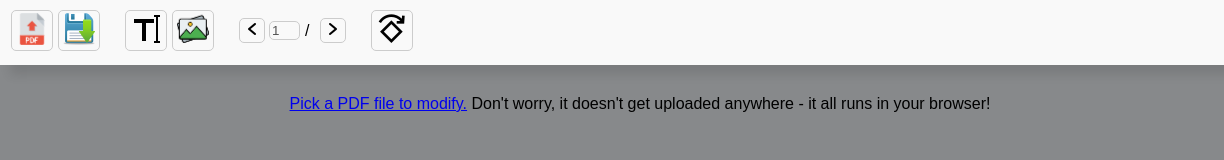
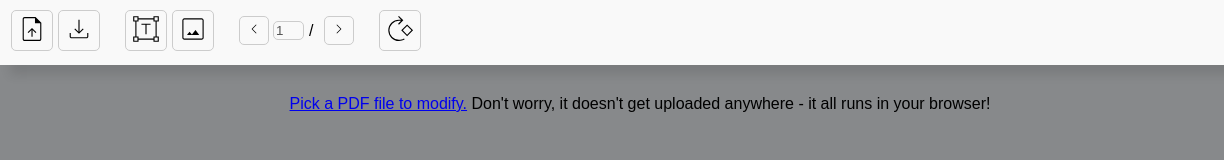
Before and after one commit to photown/private-pdf, a website built with webpack: page index.html in a window 1280 px wide. Shown: the full height of the page, 0-1224 px from the left. Built offline with nearby package versions, Linux system fonts and the light colour scheme; files whose address does not match are found by name.

Commit message:
Swap icons with SVGs

```diff
--- a/index.html
+++ b/index.html
@@ -237,14 +237,41 @@
             onclick="document.getElementById('pdf-file-input').click()"
             title="Choose a PDF file"
           >
-            <img src="img/button_choose_pdf.png" />
+            <svg
+              xmlns="http://www.w3.org/2000/svg"
+              height="32"
+              viewBox="0 -960 960 960"
+              width="32"
+            >
+              <path
+                d="M463.897-250.051h33.847v-198.128l89.333 89.846 24.103-24.18L480-512.564 349.641-381.692l23.667 23.59 90.589-90.077v198.128ZM258.461-120q-24.577 0-41.519-16.942Q200-153.884 200-178.461v-603.078q0-24.577 16.942-41.519Q233.884-840 258.461-840h327.847L760-666.308v487.847q0 24.577-16.942 41.519Q726.116-120 701.539-120H258.461Zm310.924-530.359v-155.795H258.461q-9.231 0-16.923 7.692-7.692 7.692-7.692 16.923v603.078q0 9.231 7.692 16.923 7.692 7.692 16.923 7.692h443.078q9.231 0 16.923-7.692 7.692-7.692 7.692-16.923v-471.898H569.385ZM233.846-806.154v155.795-155.795 652.308-652.308Z"
+              />
+            </svg>
           </button>
           <button id="save" title="Save the PDF to disk" disabled>
-            <img src="img/button_save.png" />
+            <svg
+              xmlns="http://www.w3.org/2000/svg"
+              height="32"
+              viewBox="0 -960 960 960"
+              width="32"
+            >
+              <path
+                d="M480-334.82 340.564-474.257l24.256-23.897 98.257 97.744V-760h33.846v359.59l98.257-97.744 24.256 23.897L480-334.82ZM258.461-200q-24.577 0-41.519-16.942Q200-233.884 200-258.461v-104.052h33.846v104.052q0 9.231 7.692 16.923 7.692 7.692 16.923 7.692h443.078q9.231 0 16.923-7.692 7.692-7.692 7.692-16.923v-104.052H760v104.052q0 24.577-16.942 41.519Q726.116-200 701.539-200H258.461Z"
+              />
+            </svg>
           </button>
           <div class="separator"></div>
           <button id="insert-text" title="Insert text" disabled>
-            <img src="img/button_insert_text.png" />
+            <svg
+              xmlns="http://www.w3.org/2000/svg"
+              height="32"
+              viewBox="0 -960 960 960"
+              width="32"
+            >
+              <path
+                d="M463.077-320v-286.154h-120V-640h273.846v33.846h-120V-320h-33.846ZM95.384-95.384V-256.36h64.462v-447.282H95.384v-160.975H256.36v64.462h447.282v-64.462h160.975v160.975h-64.462v447.282h64.462v160.975H703.641v-64.462H256.359v64.462H95.384Zm160.975-98.308h447.282v-62.667h62.667v-447.282h-62.667v-62.667H256.359v62.667h-62.667v447.282h62.667v62.667ZM129.23-737.487h93.283v-93.283H129.23v93.283Zm608.257 0h93.283v-93.283h-93.283v93.283Zm0 608.257h93.283v-93.283h-93.283v93.283Zm-608.257 0h93.283v-93.283H129.23v93.283Zm93.283-608.257Zm514.974 0Zm0 514.974Zm-514.974 0Z"
+              />
+            </svg>
           </button>
           <input
             type="file"
@@ -259,22 +286,58 @@
             title="Insert image"
             disabled
           >
-            <img src="img/button_insert_image.png" />
+            <svg
+              xmlns="http://www.w3.org/2000/svg"
+              height="32"
+              viewBox="0 -960 960 960"
+              width="32"
+            >
+              <path
+                d="M218.461-160q-24.577 0-41.519-16.942Q160-193.884 160-218.461v-523.078q0-24.577 16.942-41.519Q193.884-800 218.461-800h523.078q24.577 0 41.519 16.942Q800-766.116 800-741.539v523.078q0 24.577-16.942 41.519Q766.116-160 741.539-160H218.461Zm0-33.846h523.078q9.231 0 16.923-7.692 7.692-7.692 7.692-16.923v-523.078q0-9.231-7.692-16.923-7.692-7.692-16.923-7.692H218.461q-9.231 0-16.923 7.692-7.692 7.692-7.692 16.923v523.078q0 9.231 7.692 16.923 7.692 7.692 16.923 7.692Zm80.41-105.179h369.078L555.333-448.667l-108 135.539-70.974-86.718-77.488 100.821ZM193.846-193.846v-572.308 572.308Z"
+              />
+            </svg>
           </button>
           <div class="separator"></div>
           <div id="nav-bar">
             <button id="previous" title="Go to the previous page" disabled>
-              <img src="img/button_previous_page.png" />
+              <svg
+                xmlns="http://www.w3.org/2000/svg"
+                height="20"
+                viewBox="0 -960 960 960"
+                width="20"
+              >
+                <path
+                  d="M576-267.692 363.692-480 576-692.308 599.308-669l-189 189 189 189L576-267.692Z"
+                />
+              </svg>
             </button>
             <input type="text" id="current-page" value="1" disabled /> /
             <span id="total-pages"></span>
             <button id="next" title="Go to the next page" disabled>
-              <img src="img/button_next_page.png" />
+              <svg
+                xmlns="http://www.w3.org/2000/svg"
+                height="20"
+                viewBox="0 -960 960 960"
+                width="20"
+              >
+                <path
+                  d="m549.692-480-189-189L384-692.308 596.308-480 384-267.692 360.692-291l189-189Z"
+                />
+              </svg>
             </button>
           </div>
           <div class="separator"></div>
           <button id="rotate" title="Rotate clockwise" disabled>
-            <img src="img/button_rotate.png" />
+            <svg
+              xmlns="http://www.w3.org/2000/svg"
+              height="32"
+              viewBox="0 -960 960 960"
+              width="32"
+            >
+              <path
+                d="M447.333-120q-65.777 0-123.786-25.038-58.009-25.039-101.509-68.539T153.5-315.063q-25.039-57.987-25.039-123.74 0-132.018 93.334-225.479 93.333-93.462 225.538-93.462h63.334l-87.436-86.923 24.41-27.641 132 131.487-132 132.001-24.41-27.642 87.436-87.436h-63.334q-118.795 0-201.91 83.372-83.116 83.372-83.116 201.654 0 118.795 83.116 201.911 83.115 83.115 201.91 83.115 41 0 78.795-10.115 37.796-10.116 72.539-32.142l23.744 24.564q-38.487 25.744-83.54 38.642Q493.819-120 447.333-120Zm246.462-143.077L516.564-440.821l177.231-177.23 177.744 177.23-177.744 177.744Zm0-47.025 129.077-129.077-129.077-129.077-129.077 129.077 129.077 129.077Zm0-129.077Z"
+              />
+            </svg>
           </button>
         </div>
       </div>
```
Also changed, not shown: img/button_choose_pdf.png (deleted), img/button_insert_image.png (deleted), img/button_insert_text.png (deleted), img/button_next_page.png (deleted), img/button_previous_page.png (deleted), img/button_rotate.png (deleted), img/button_save.png (deleted).
